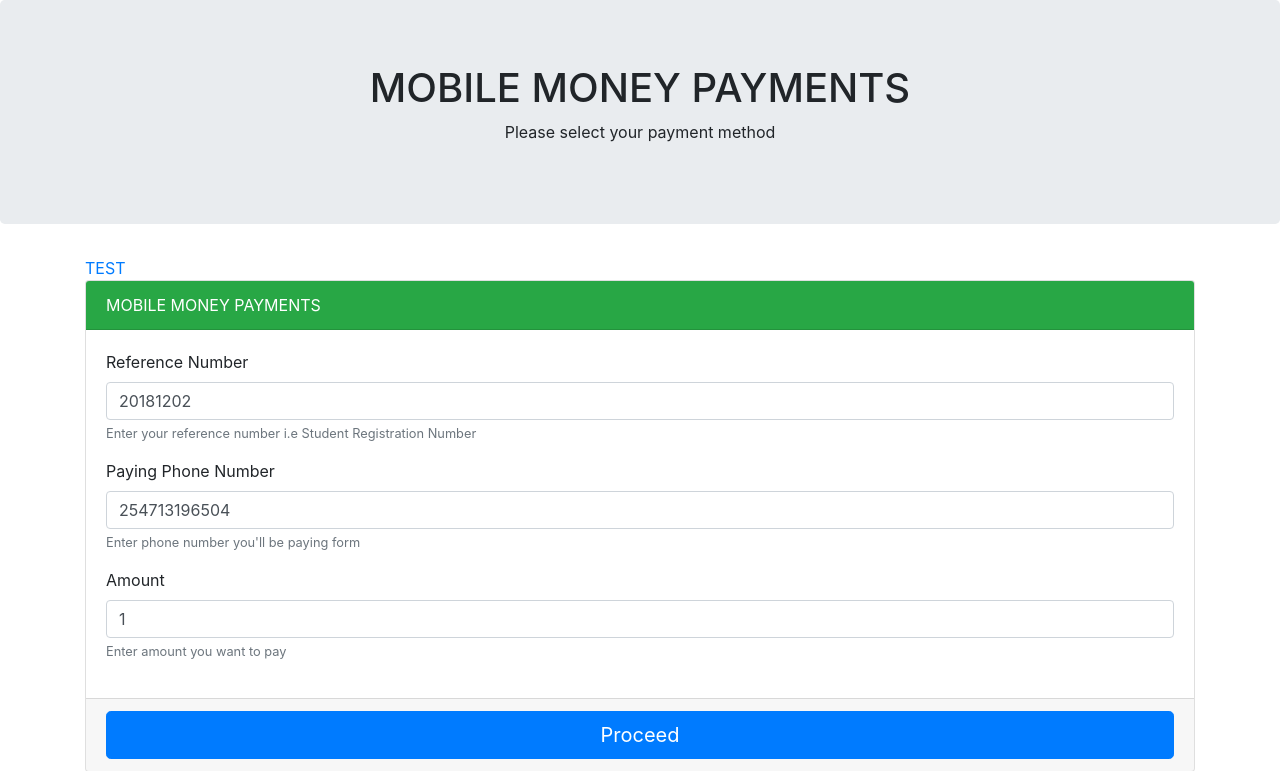
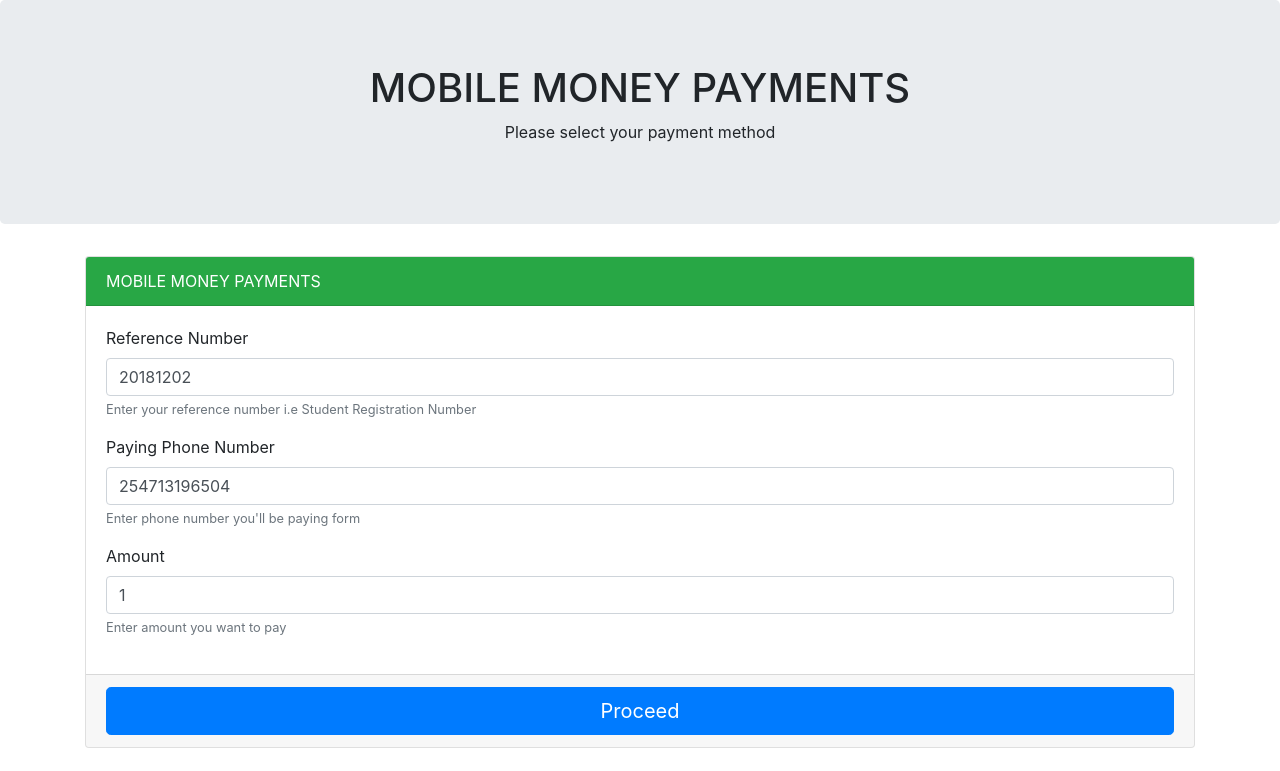
Before and after one commit to masgeek/mpesa_lib, a PHP site: page /mpesa/ in a window 1280 px wide. Shown: the top 771 px of the page. Run offline with PHP 8.4, Linux system fonts and the light colour scheme; some libraries are stand-ins or nearby versions.

Commit message:
Mpesa lib testing

```diff
--- a/mpesa/index.php
+++ b/mpesa/index.php
@@ -20,7 +20,6 @@ $transactionRef = gmdate("YHs");
     <div class="row">
         <div class="col-sm-12">
             <!-- form -->
-            <a href="process_mpesa.php">TEST</a>
             <form enctype="multipart/form-data" action="process_mpesa.php" method="post" name="mpesa-form">
                 <div class="card">
                     <div class="card-header bg-success text-white">MOBILE MONEY PAYMENTS</div>
```
